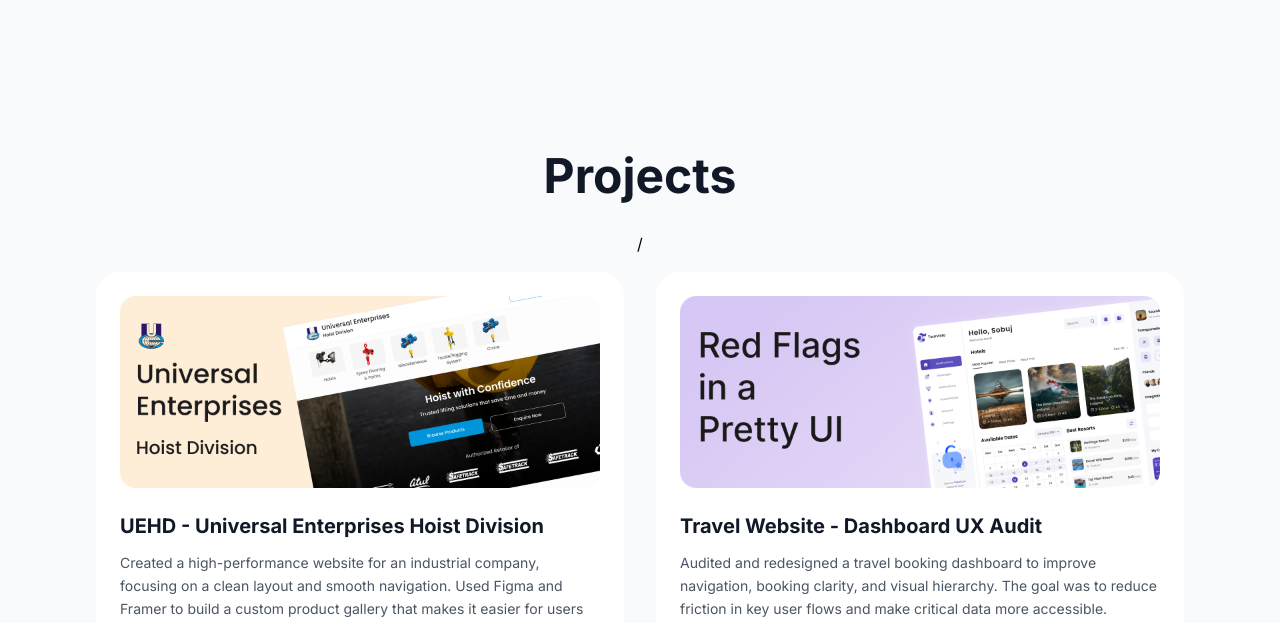
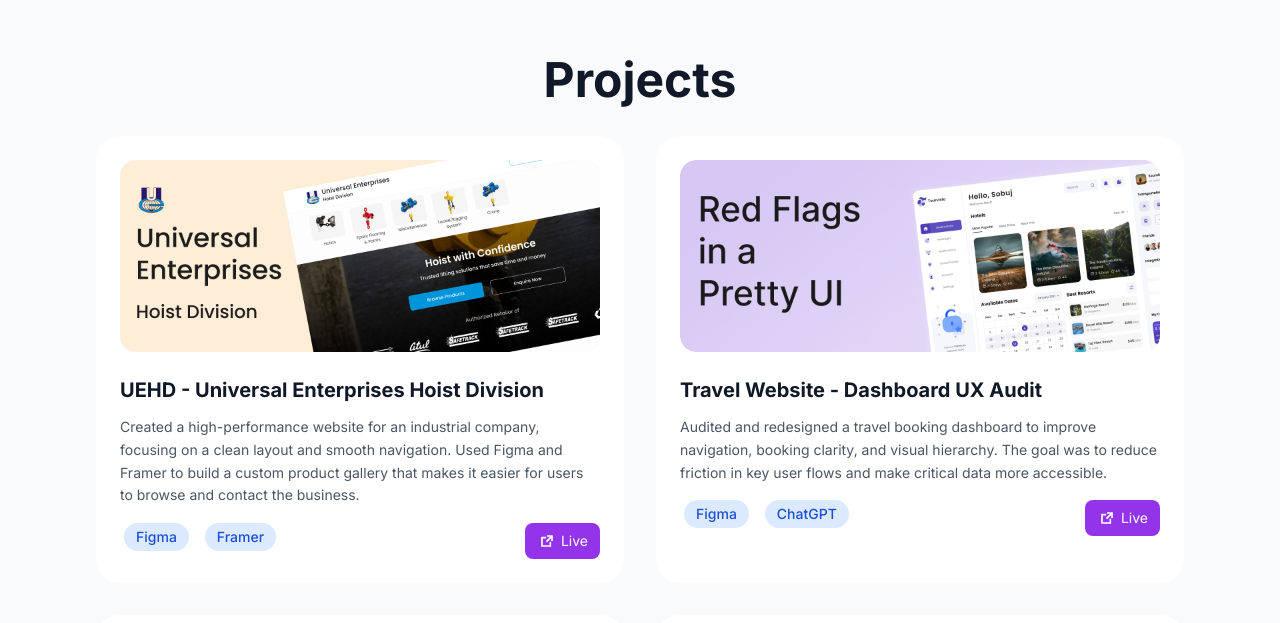
Before and after one commit to Birla13/Portfolio_V2, a React (Create React App) app: page / in a window 1280 px wide. Shown: the part 1628-2251 px from the top of the page. Built offline with nearby package versions, Linux system fonts and the light colour scheme.

Commit message:
Corrected typo

```diff
--- a/src/components/Projects.jsx
+++ b/src/components/Projects.jsx
@@ -11,7 +11,6 @@
           <h2 className="text-4xl md:text-5xl font-bold text-gray-900 mb-8">
             Projects
           </h2>
-          /
         </div>
 
         {/* Responsive Grid Layout - Only Featured Projects */}
--- a/src/index.css
+++ b/src/index.css
@@ -18,7 +18,7 @@
   }
 
   .section-padding {
-    @apply py-16 md:py-24;
+    @apply py-16;
   }
 
   .gradient-text {
```
